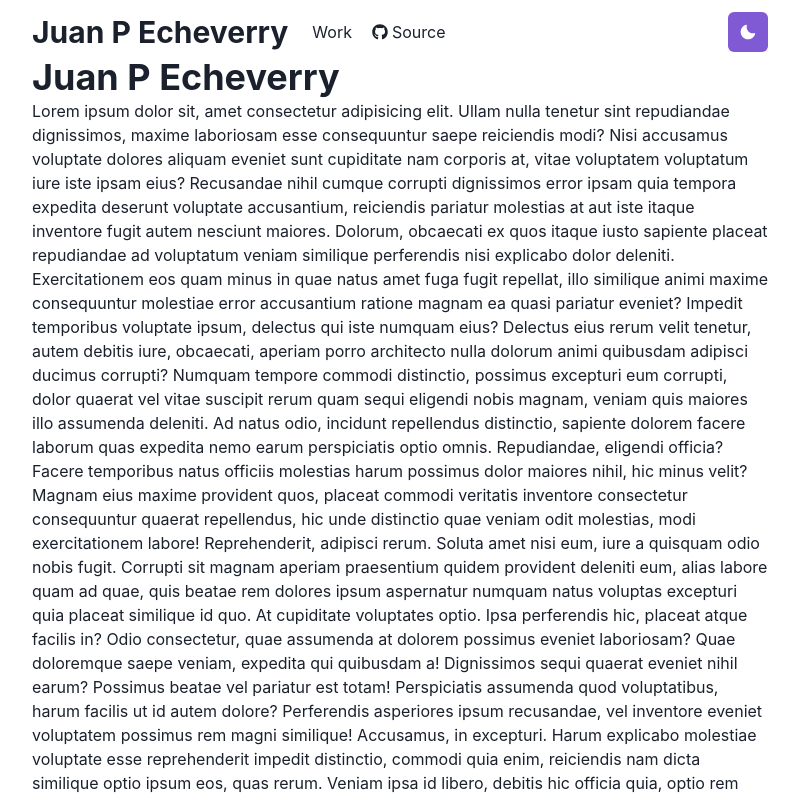
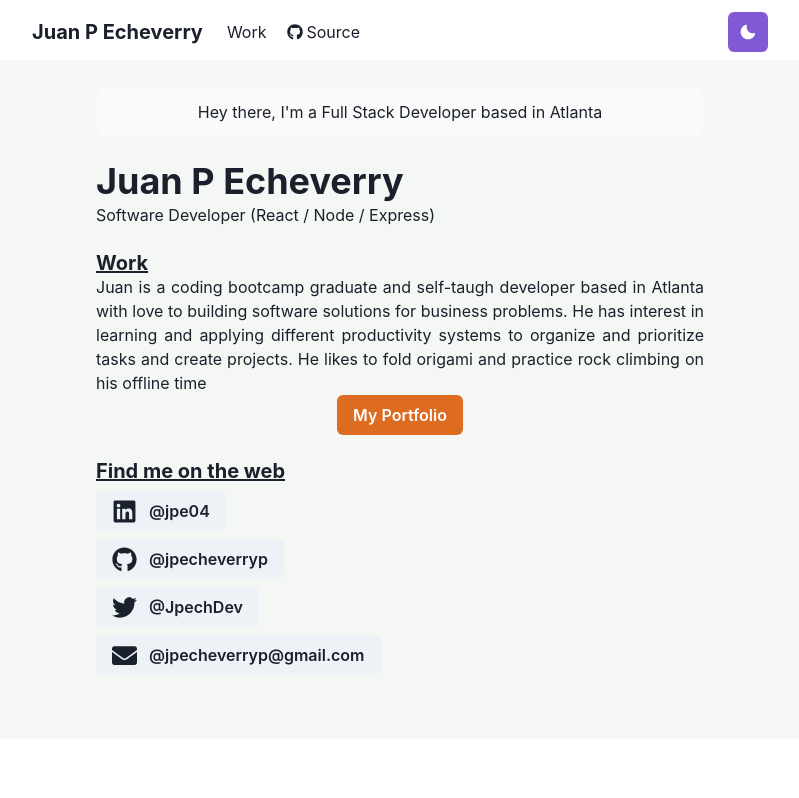
Before and after one commit to jpecheverryp/react-porfolio, a React (Create React App) app: page / in a window 1280 px wide. Shown: the top 798 px of the page, without its empty margins (240-1039 px from the left). Built offline with nearby package versions, Linux system fonts and the light colour scheme.

Commit message:
add about me section

```diff
--- a/src/App.tsx
+++ b/src/App.tsx
@@ -1,4 +1,4 @@
-import { Box } from '@chakra-ui/react';
+import { Box, useColorModeValue } from '@chakra-ui/react';
 import React from 'react';
 import { Routes, Route } from 'react-router-dom';
 import Navbar from './components/Navbar';
@@ -7,7 +7,7 @@ import Work from './pages/Work';
 
 function App() {
   return (
-    <Box>
+    <Box bg={useColorModeValue('#f5f7f5', '#202029')} pb={16}>
       <Navbar />
       <Routes>
         <Route path='/' element={<Homepage />} />
--- a/src/components/Navbar.tsx
+++ b/src/components/Navbar.tsx
@@ -1,7 +1,6 @@
 import React from 'react';
 import {
   Box,
-  Button,
   Container,
   Flex,
   Heading,
@@ -43,7 +42,7 @@ const Navbar = () => {
         flexWrap={'wrap'}
       >
         <Flex alignItems={'center'}>
-          <Heading as={'h1'} size='lg'>
+          <Heading as={'h1'} size='md'>
             <Link as={RouterLink} to='/'>
               Juan P Echeverry
             </Link>
--- a/src/pages/Homepage.tsx
+++ b/src/pages/Homepage.tsx
@@ -1,69 +1,100 @@
-import { Container, Heading } from '@chakra-ui/react';
 import React from 'react';
+import {
+  Box,
+  Button,
+  Container,
+  Heading,
+  Link,
+  Text,
+  useColorModeValue,
+  Icon,
+  Flex,
+} from '@chakra-ui/react';
+import { FaLinkedin, FaGithub, FaTwitter, FaEnvelope } from 'react-icons/fa';
 
+import { Link as RouterLink } from 'react-router-dom';
 const Homepage = () => {
   return (
-    <Container maxW={'container.md'} pt={14}>
-      <Heading as={'h2'}>Juan P Echeverry</Heading>
-      <p>
-        Lorem ipsum dolor sit, amet consectetur adipisicing elit. Ullam nulla
-        tenetur sint repudiandae dignissimos, maxime laboriosam esse
-        consequuntur saepe reiciendis modi? Nisi accusamus voluptate dolores
-        aliquam eveniet sunt cupiditate nam corporis at, vitae voluptatem
-        voluptatum iure iste ipsam eius? Recusandae nihil cumque corrupti
-        dignissimos error ipsam quia tempora expedita deserunt voluptate
-        accusantium, reiciendis pariatur molestias at aut iste itaque inventore
-        fugit autem nesciunt maiores. Dolorum, obcaecati ex quos itaque iusto
-        sapiente placeat repudiandae ad voluptatum veniam similique perferendis
-        nisi explicabo dolor deleniti. Exercitationem eos quam minus in quae
-        natus amet fuga fugit repellat, illo similique animi maxime consequuntur
-        molestiae error accusantium ratione magnam ea quasi pariatur eveniet?
-        Impedit temporibus voluptate ipsum, delectus qui iste numquam eius?
-        Delectus eius rerum velit tenetur, autem debitis iure, obcaecati,
-        aperiam porro architecto nulla dolorum animi quibusdam adipisci ducimus
-        corrupti? Numquam tempore commodi distinctio, possimus excepturi eum
-        corrupti, dolor quaerat vel vitae suscipit rerum quam sequi eligendi
-        nobis magnam, veniam quis maiores illo assumenda deleniti. Ad natus
-        odio, incidunt repellendus distinctio, sapiente dolorem facere laborum
-        quas expedita nemo earum perspiciatis optio omnis. Repudiandae, eligendi
-        officia? Facere temporibus natus officiis molestias harum possimus dolor
-        maiores nihil, hic minus velit? Magnam eius maxime provident quos,
-        placeat commodi veritatis inventore consectetur consequuntur quaerat
-        repellendus, hic unde distinctio quae veniam odit molestias, modi
-        exercitationem labore! Reprehenderit, adipisci rerum. Soluta amet nisi
-        eum, iure a quisquam odio nobis fugit. Corrupti sit magnam aperiam
-        praesentium quidem provident deleniti eum, alias labore quam ad quae,
-        quis beatae rem dolores ipsum aspernatur numquam natus voluptas
-        excepturi quia placeat similique id quo. At cupiditate voluptates optio.
-        Ipsa perferendis hic, placeat atque facilis in? Odio consectetur, quae
-        assumenda at dolorem possimus eveniet laboriosam? Quae doloremque saepe
-        veniam, expedita qui quibusdam a! Dignissimos sequi quaerat eveniet
-        nihil earum? Possimus beatae vel pariatur est totam! Perspiciatis
-        assumenda quod voluptatibus, harum facilis ut id autem dolore?
-        Perferendis asperiores ipsum recusandae, vel inventore eveniet
-        voluptatem possimus rem magni similique! Accusamus, in excepturi. Harum
-        explicabo molestiae voluptate esse reprehenderit impedit distinctio,
-        commodi quia enim, reiciendis nam dicta similique optio ipsum eos, quas
-        rerum. Veniam ipsa id libero, debitis hic officia quia, optio rem
-        repellendus sapiente distinctio recusandae laborum explicabo inventore,
-        fugiat minus. Accusantium laboriosam repellat rerum voluptates quibusdam
-        nulla? Est, laborum! Minus quisquam repellat eligendi quo voluptatibus
-        hic vitae, magni dolor voluptate possimus suscipit nihil voluptatem
-        recusandae vel eum blanditiis voluptatum excepturi doloremque sequi
-        temporibus! Excepturi, mollitia. Repudiandae dicta voluptate ut nesciunt
-        dolor. Dolor, ut? Maxime consectetur autem assumenda laboriosam,
-        voluptate accusamus, tempore quod nisi non sunt voluptas, odio numquam.
-        Sapiente voluptates ab labore quidem? A voluptas fugiat blanditiis atque
-        reprehenderit deleniti, laboriosam accusantium! Deserunt assumenda
-        libero magni nostrum, sapiente incidunt voluptatibus sed ducimus porro
-        adipisci hic molestiae, voluptatum beatae enim dignissimos laudantium
-        esse, officiis atque voluptatem aut explicabo! Illo adipisci accusamus
-        dolores natus quibusdam molestias optio quasi neque qui consectetur
-        rerum totam, hic possimus facere expedita error. Et sed doloribus odio
-        deserunt adipisci laboriosam natus pariatur debitis! Id, fugiat?
-        Aliquid, perferendis consequatur! Nostrum ipsam earum corrupti iusto
-        obcaecati reprehenderit?
-      </p>
+    <Container maxW={'container.sm'} pt={16}>
+      <Box
+        my={6}
+        p={3}
+        bg={useColorModeValue('whiteAlpha.500', 'whiteAlpha.200')}
+        borderRadius={'lg'}
+        textAlign={'center'}
+      >
+        Hey there, I'm a Full Stack Developer based in Atlanta
+      </Box>
+      <Box>
+        <Heading as={'h2'}>Juan P Echeverry</Heading>
+        <Text>Software Developer (React / Node / Express)</Text>
+      </Box>
+
+      <Box as='section' mt={6}>
+        <Heading as={'h3'} size='md' textDecoration={'underline'}>
+          Work
+        </Heading>
+        <Text textAlign={'justify'}>
+          Juan is a coding bootcamp graduate and self-taugh developer based in
+          Atlanta with love to building software solutions for business
+          problems. He has interest in learning and applying different
+          productivity systems to organize and prioritize tasks and create
+          projects. He likes to fold origami and practice rock climbing on his
+          offline time
+        </Text>
+        <Box textAlign={'center'}>
+          <Link as={RouterLink} to='/work'>
+            <Button colorScheme={'orange'}>My Portfolio</Button>
+          </Link>
+        </Box>
+      </Box>
+      <Box as='section' mt={6}>
+        <Heading as={'h3'} size='md' textDecoration={'underline'}>
+          Find me on the web
+        </Heading>
+        <Flex direction={'column'}>
+          <Button
+            width={'fit-content'}
+            as={'a'}
+            href='https://www.linkedin.com/in/jpe04/'
+            target={'_blank'}
+            mt={2}
+          >
+            <Icon as={FaLinkedin} fontSize={25} mr={3} />
+            @jpe04
+          </Button>
+          <Button
+            width={'fit-content'}
+            as={'a'}
+            href='https://github.com/jpecheverryp'
+            target={'_blank'}
+            mt={2}
+          >
+            <Icon as={FaGithub} fontSize={25} mr={3} />
+            @jpecheverryp
+          </Button>
+          <Button
+            width={'fit-content'}
+            as={'a'}
+            href='https://twitter.com/JpechDev'
+            target={'_blank'}
+            mt={2}
+          >
+            <Icon as={FaTwitter} fontSize={25} mr={3} />
+            @JpechDev
+          </Button>
+          <Button
+            width={'fit-content'}
+            as={'a'}
+            href='mailto:jpecheverryp@gmail.com'
+            target={'_blank'}
+            mt={2}
+          >
+            <Icon as={FaEnvelope} fontSize={25} mr={3} />
+            @jpecheverryp@gmail.com
+          </Button>
+        </Flex>
+      </Box>
     </Container>
   );
 };
--- a/src/pages/Work.tsx
+++ b/src/pages/Work.tsx
@@ -1,7 +1,12 @@
+import { Box, Container } from '@chakra-ui/react';
 import React from 'react';
 
 const Work = () => {
-  return <div>Work</div>;
+  return (
+    <Container maxW={'container.sm'} pt={16}>
+      <Box>Work</Box>
+    </Container>
+  );
 };
 
 export default Work;
```
